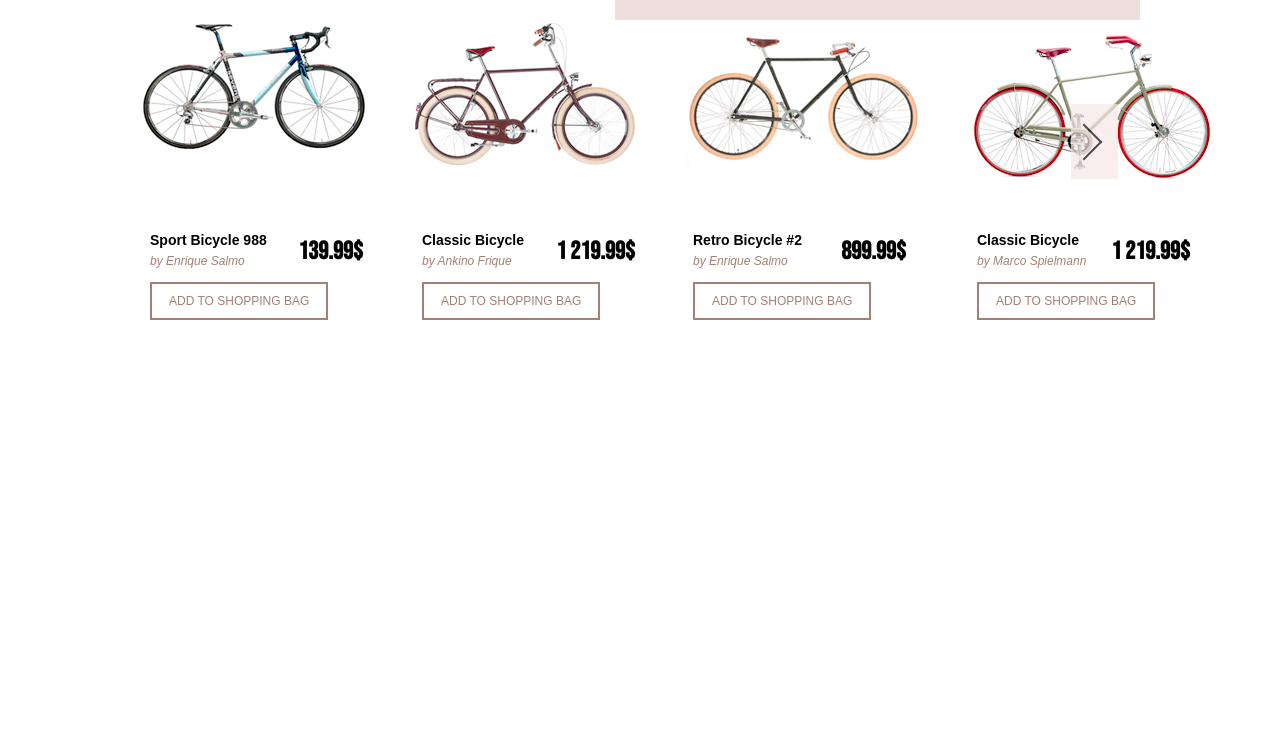
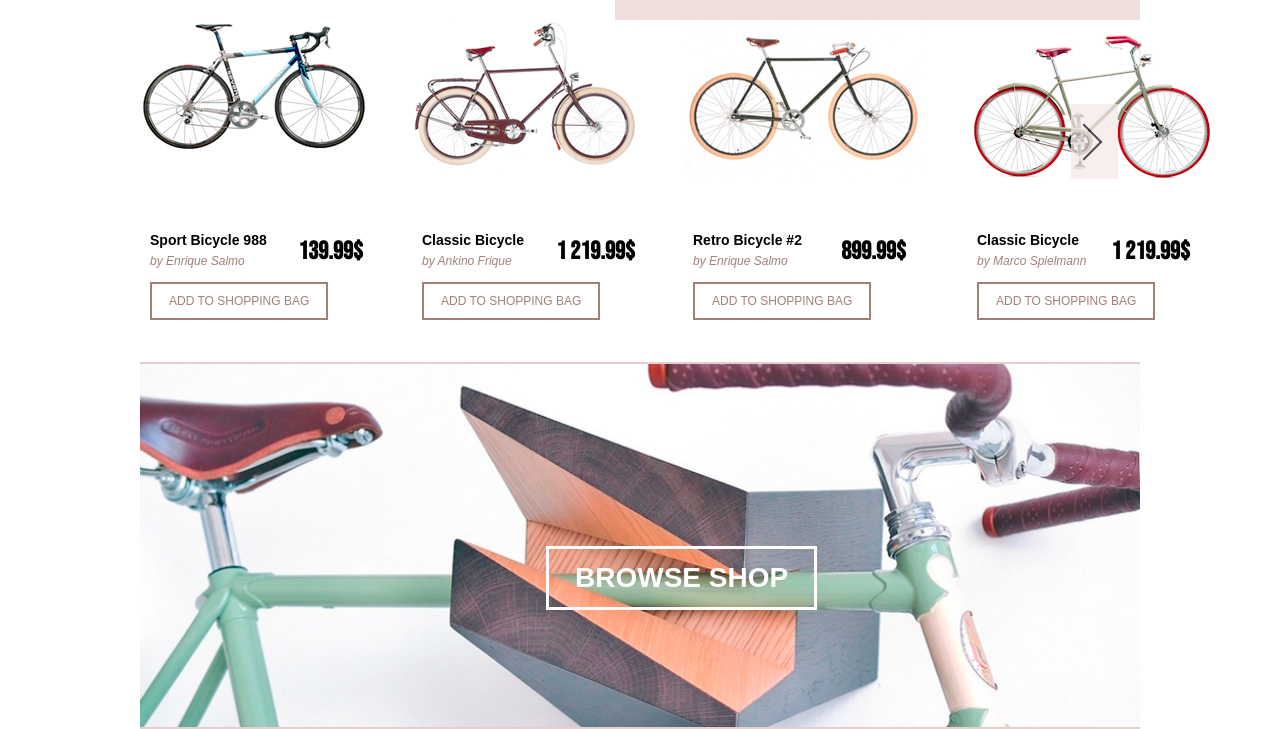
Before and after one commit to sashindionicus/bike-shop, a plain HTML site: page index.html in a window 1280 px wide. Shown: the part 899-1628 px from the top of the page. Before the commit the page ends 1261 px from the top, so only its background shows below. Drawn offline with Linux system fonts and the light colour scheme; a web font is replaced by a local one.

Commit message:
bottom-content(html, css), bg-bottom.png

```diff
--- a/css/styles.css
+++ b/css/styles.css
@@ -312,7 +312,7 @@ h1, h2, h3, h4, h5, h6, p {
     color: #A28077;
   }
 
-  .middle-container{
+  .middle-container {
     position: absolute;
     top: 84px;
     right: 22px;
@@ -338,3 +338,35 @@ h1, h2, h3, h4, h5, h6, p {
   .arrow-left {
     transform: rotate(45deg);
   }
+
+  /* BOTTOM CONTENT */
+  .bottom-content {
+    height: 367px;
+    width: 100%;
+  }
+  .line-bottom {
+    height: 2px;
+    background-color: #E3D0CE;
+  }
+  .banner-bottom {
+    height: 363px;
+    position: relative;
+    background: #373136 url(../img/content/bottom-baner/bg-bottom.png) center no-repeat;
+    background-size: cover;
+  }
+  .btn-bottom-baner {
+    display: inline-block;
+		vertical-align: top;
+    margin: 182px 0 0 406px;
+
+    padding: 13px 26px;
+    border: 3px solid;
+
+    font-size: 28px;
+    font-weight: 700;
+    color: #FFF;
+
+    text-transform: uppercase;
+
+    cursor: pointer;
+  }
--- a/index.html
+++ b/index.html
@@ -136,6 +136,17 @@
             </div>
         </div>
       </div>
+      <div class="bottom-content">
+        <div class="line-bottom">
+        </div>
+
+        <div class="banner-bottom">
+          <a class="btn-bottom-baner">Browse shop</a>
+        </div>
+
+        <div class="line-bottom">
+        </div>
+      </div>
     </div>
   </div>
 
```
Also changed, not shown: img/content/bottom-baner/bg-bottom.png (added).
